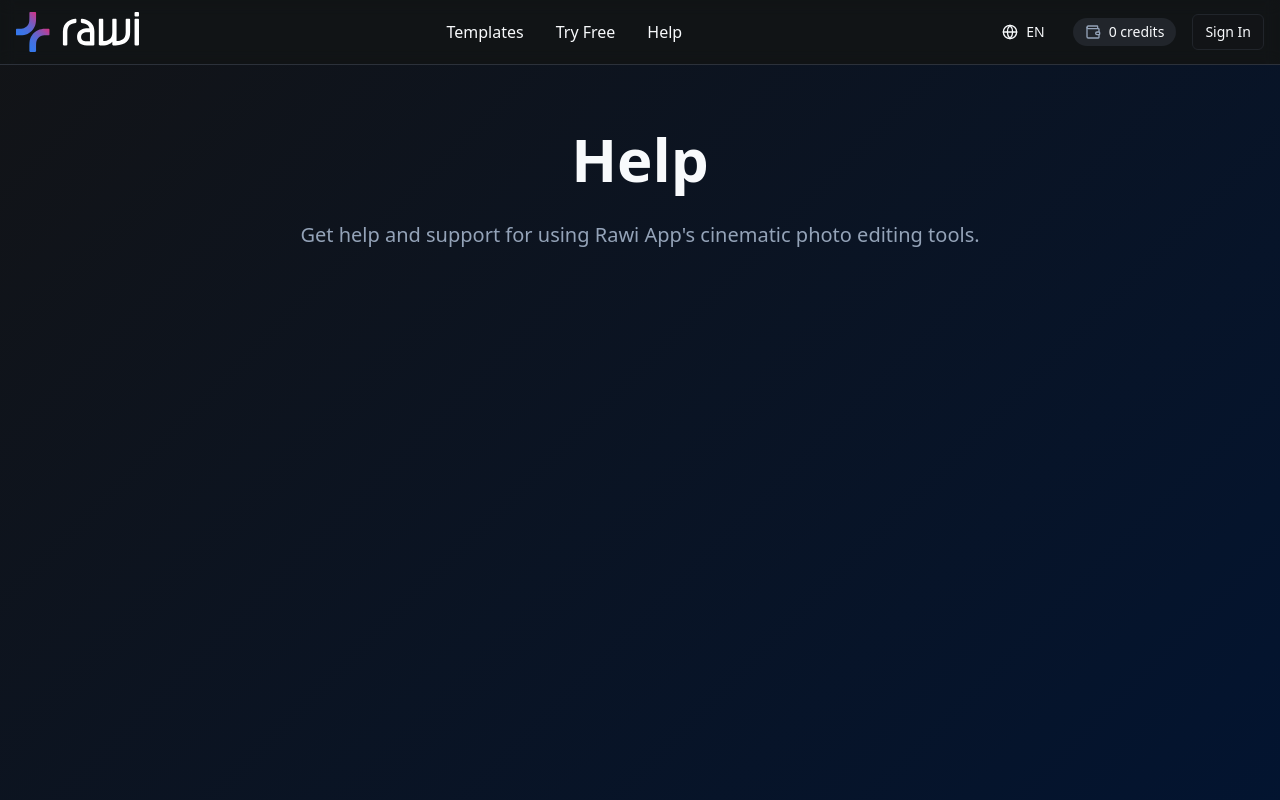
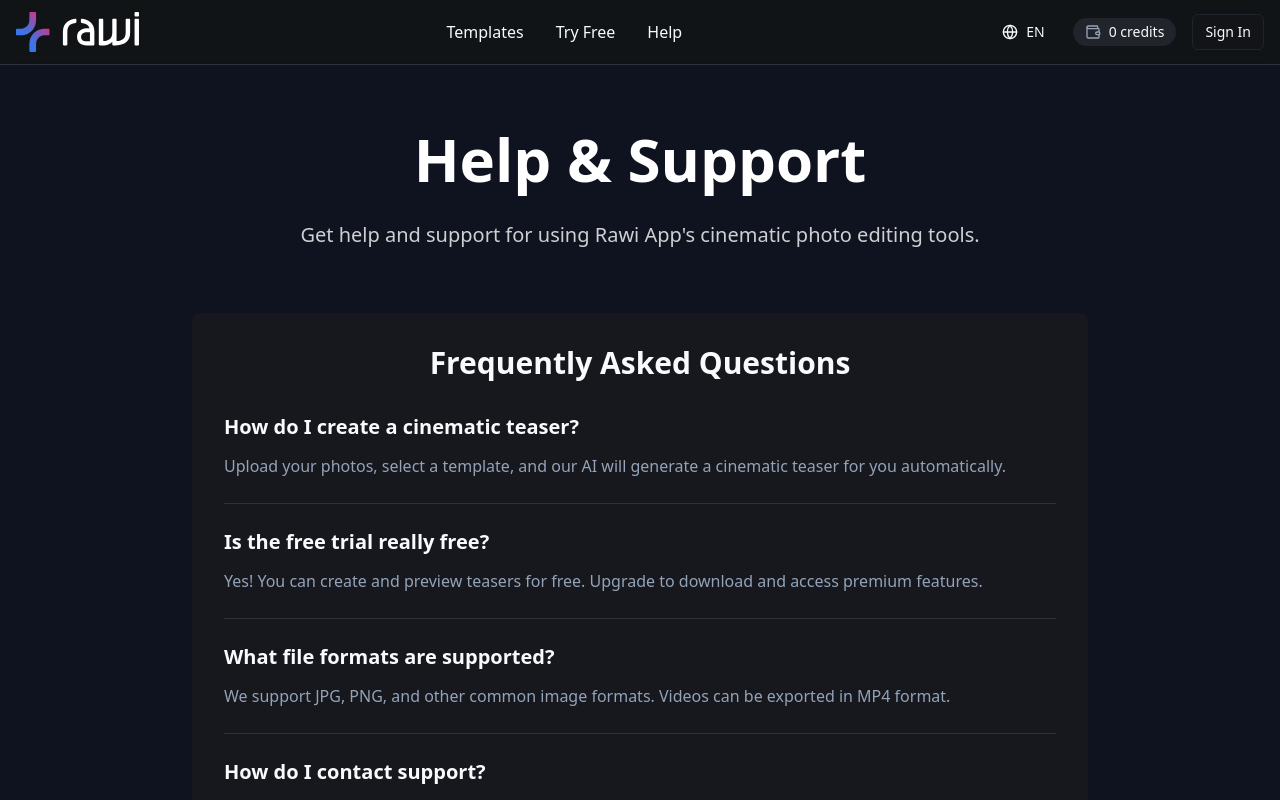
Before and after one commit to SamimStudios/rawi, a React (Vite) app: page /help in a window 1280 px wide. Shown: the top 800 px of the page. Built offline with nearby package versions, Linux system fonts and the light colour scheme; the HTML template or start-up script is replaced by a standard one.

Commit message:
Add Help page and link

```diff
--- a/src/contexts/LanguageContext.tsx
+++ b/src/contexts/LanguageContext.tsx
@@ -28,6 +28,17 @@ const translations = {
     privacyPolicy: 'Privacy Policy',
     consentIpPolicy: 'Consent & IP Policy',
     legalPlaceholder: 'This is a placeholder for legal content. Please consult with legal professionals to create appropriate content for your jurisdiction.',
+    helpPageTitle: 'Help & Support',
+    helpPageSubtitle: 'Get help and support for using Rawi App\'s cinematic photo editing tools.',
+    faqTitle: 'Frequently Asked Questions',
+    faq1Question: 'How do I create a cinematic teaser?',
+    faq1Answer: 'Upload your photos, select a template, and our AI will generate a cinematic teaser for you automatically.',
+    faq2Question: 'Is the free trial really free?',
+    faq2Answer: 'Yes! You can create and preview teasers for free. Upgrade to download and access premium features.',
+    faq3Question: 'What file formats are supported?',
+    faq3Answer: 'We support JPG, PNG, and other common image formats. Videos can be exported in MP4 format.',
+    faq4Question: 'How do I contact support?',
+    faq4Answer: 'You can reach our support team through the contact form or email us directly for assistance.',
   },
   ar: {
     templates: 'القوالب',
@@ -46,6 +57,17 @@ const translations = {
     privacyPolicy: 'سياسة الخصوصية',
     consentIpPolicy: 'سياسة الموافقة والملكية الفكرية',
     legalPlaceholder: 'هذا نص تجريبي للمحتوى القانوني. يرجى استشارة المتخصصين القانونيين لإنشاء محتوى مناسب لولايتك القضائية.',
+    helpPageTitle: 'المساعدة والدعم',
+    helpPageSubtitle: 'احصل على المساعدة والدعم لاستخدام أدوات تحرير الصور السينمائية في تطبيق راوي.',
+    faqTitle: 'الأسئلة الشائعة',
+    faq1Question: 'كيف أقوم بإنشاء إعلان سينمائي؟',
+    faq1Answer: 'قم برفع صورك، اختر قالبًا، وسيقوم الذكاء الاصطناعي بإنشاء إعلان سينمائي لك تلقائيًا.',
+    faq2Question: 'هل التجربة المجانية مجانية حقًا؟',
+    faq2Answer: 'نعم! يمكنك إنشاء ومعاينة الإعلانات مجانًا. قم بالترقية للتحميل والوصول إلى الميزات المتميزة.',
+    faq3Question: 'ما هي صيغ الملفات المدعومة؟',
+    faq3Answer: 'ندعم صيغ JPG وPNG وصيغ الصور الشائعة الأخرى. يمكن تصدير الفيديوهات بصيغة MP4.',
+    faq4Question: 'كيف أتواصل مع الدعم؟',
+    faq4Answer: 'يمكنك التواصل مع فريق الدعم من خلال نموذج الاتصال أو مراسلتنا مباشرة للحصول على المساعدة.',
   }
 };
 
--- a/src/pages/Help.tsx
+++ b/src/pages/Help.tsx
@@ -3,18 +3,47 @@ import { useLanguage } from "@/contexts/LanguageContext";
 const Help = () => {
   const { t } = useLanguage();
 
+  const faqs = [
+    { question: 'faq1Question', answer: 'faq1Answer' },
+    { question: 'faq2Question', answer: 'faq2Answer' },
+    { question: 'faq3Question', answer: 'faq3Answer' },
+    { question: 'faq4Question', answer: 'faq4Answer' },
+  ];
+
   return (
-    <div className="min-h-screen bg-gradient-hero">
-      <div className="container mx-auto px-4 py-16">
-        <div className="text-center space-y-8">
-          <h1 className="text-4xl md:text-6xl font-bold text-foreground">
-            {t('help')}
-          </h1>
-          <p className="text-xl text-muted-foreground max-w-3xl mx-auto">
-            Get help and support for using Rawi App's cinematic photo editing tools.
-          </p>
+    <div className="min-h-screen bg-[#0F1320]">
+      <main className="container mx-auto px-4 py-16">
+        <div className="max-w-4xl mx-auto">
+          <div className="text-center space-y-8 mb-16">
+            <h1 className="text-4xl md:text-6xl font-bold text-white">
+              {t('helpPageTitle')}
+            </h1>
+            <p className="text-xl text-white/80 max-w-3xl mx-auto">
+              {t('helpPageSubtitle')}
+            </p>
+          </div>
+
+          {/* FAQ Section */}
+          <div className="bg-card rounded-lg p-8">
+            <h2 className="text-3xl font-bold text-foreground mb-8 text-center">
+              {t('faqTitle')}
+            </h2>
+
+            <div className="space-y-6">
+              {faqs.map((faq, index) => (
+                <div key={index} className="border-b border-border pb-6 last:border-b-0">
+                  <h3 className="text-xl font-semibold text-foreground mb-3">
+                    {t(faq.question)}
+                  </h3>
+                  <p className="text-muted-foreground leading-relaxed">
+                    {t(faq.answer)}
+                  </p>
+                </div>
+              ))}
+            </div>
+          </div>
         </div>
-      </div>
+      </main>
     </div>
   );
 };
```
